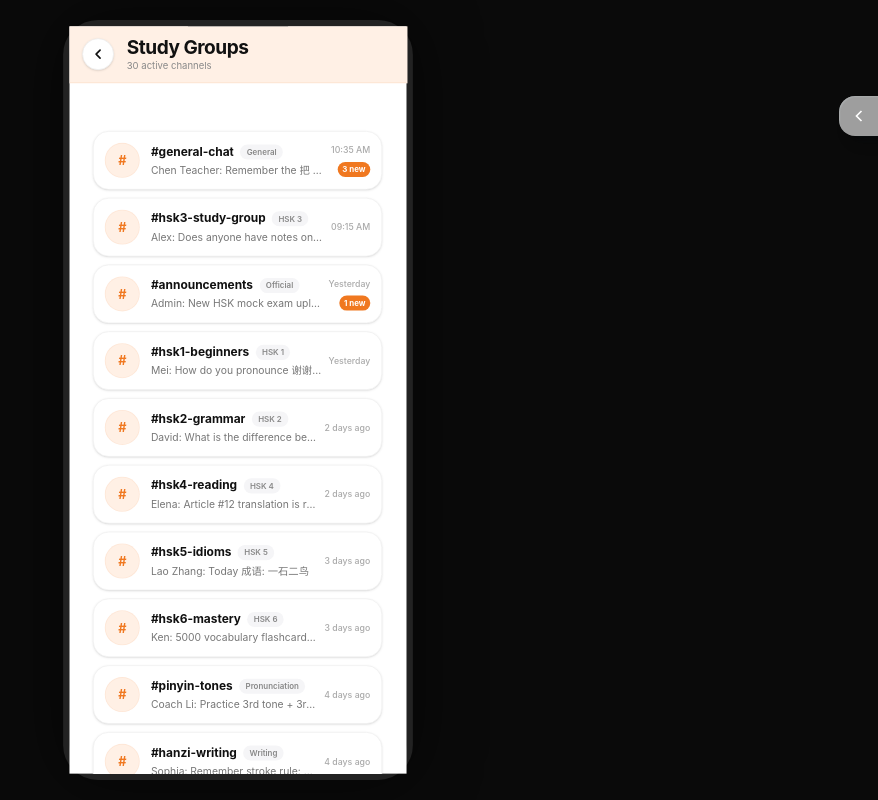
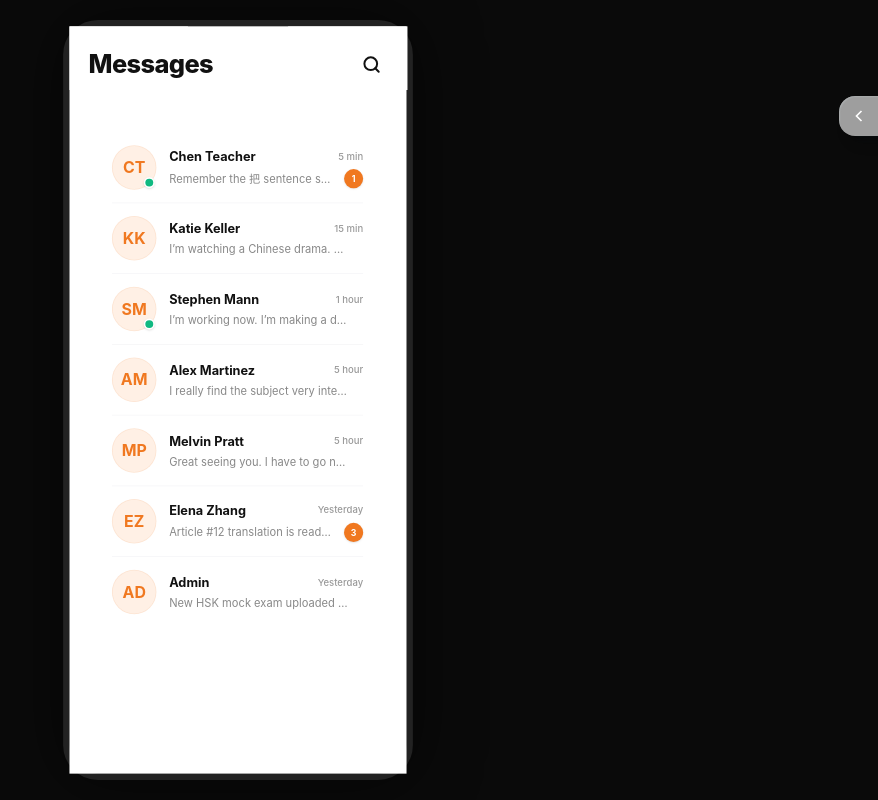
Before and after one commit to ayora304/hsk-pwa-v01, a React (Vite) app: page /chats in a window 1280 px wide. Shown: the whole page, without its empty margins (402-1280 px from the left). Built offline with nearby package versions, Linux system fonts and the light colour scheme; grey boxes are pictures that could not be loaded.

Commit message:
chats redesign start

```diff
--- a/src/pages/chats/ChatsPage.tsx
+++ b/src/pages/chats/ChatsPage.tsx
@@ -1,99 +1,104 @@
-import React, { useState, useEffect, useRef } from 'react';
+import React, { useEffect } from 'react';
 import { useNavigate } from 'react-router-dom';
-import { getStoredChats, getStoredMessages, addMessageToStore, ChatGroup, Message } from '../../data/chatsData';
+
+interface Chat {
+  id: string;
+  name: string;
+  initials: string;
+  message: string;
+  time: string;
+  unread?: number;
+  isOnline?: boolean;
+}
+
+const CHATS: Chat[] = [
+  { id: '1', name: 'Chen Teacher', initials: 'CT', message: 'Remember the 把 sentence structure for tomorrow.', time: '5 min', unread: 1, isOnline: true },
+  { id: '2', name: 'Katie Keller', initials: 'KK', message: 'I’m watching a Chinese drama. What are you doing?', time: '15 min' },
+  { id: '3', name: 'Stephen Mann', initials: 'SM', message: 'I’m working now. I’m making a deposit for our company.', time: '1 hour', isOnline: true },
+  { id: '4', name: 'Alex Martinez', initials: 'AM', message: 'I really find the subject very interesting. I’m enjoying it.', time: '5 hour' },
+  { id: '5', name: 'Melvin Pratt', initials: 'MP', message: 'Great seeing you. I have to go now. I’ll talk to you later.', time: '5 hour' },
+  { id: '6', name: 'Elena Zhang', initials: 'EZ', message: 'Article #12 translation is ready for review.', time: 'Yesterday', unread: 3 },
+  { id: '7', name: 'Admin', initials: 'AD', message: 'New HSK mock exam uploaded to the portal.', time: 'Yesterday' }
+];
 
 export const ChatsPage: React.FC = () => {
   const navigate = useNavigate();
-  const [chats, setChats] = useState<ChatGroup[]>([]);
-  const [activeChatId, setActiveChatId] = useState<string | null>(null);
-  const [messages, setMessages] = useState<Message[]>([]);
-  const [inputVal, setInputVal] = useState('');
-  const messagesEndRef = useRef<HTMLDivElement>(null);
 
   useEffect(() => {
     document.body.style.backgroundColor = '#ffffff';
     document.documentElement.style.backgroundColor = '#ffffff';
     const meta = document.querySelector('meta[name="theme-color"]');
     if (meta) meta.setAttribute('content', '#ffffff');
-    setChats(getStoredChats());
-  }, [activeChatId]);
-
-  useEffect(() => {
-    if (activeChatId) {
-      messagesEndRef.current?.scrollIntoView({ behavior: 'smooth' });
-    }
-  }, [messages, activeChatId]);
-
-  const openChat = (id: string) => {
-    setActiveChatId(id);
-    setMessages(getStoredMessages(id));
-  };
-
-  const handleSend = (e: React.FormEvent) => {
-    e.preventDefault();
-    if (!inputVal.trim() || !activeChatId) return;
-    const newMsg: Message = { id: Date.now().toString(), sender: 'You', text: inputVal.trim(), time: new Date().toLocaleTimeString([], { hour: '2-digit', minute: '2-digit' }), isMe: true };
-    addMessageToStore(activeChatId, newMsg);
-    setMessages(prev => [...prev, newMsg]);
-    setInputVal('');
-  };
+  }, []);
 
   return (
-    <div className="w-full relative pb-24">
-      {activeChatId ? (
-        <div className="flex flex-col h-screen w-full">
-          <div className="fixed top-0 inset-x-0 w-full max-w-[600px] mx-auto transition-all z-50 bg-[#FFF0E5] pt-[env(safe-area-inset-top)] border-b border-[#FCD8BE]/50">
+    <div className="w-full relative pb-32 min-h-screen bg-white">
 
-
-            <div className="px-4 py-3 flex items-center gap-3">
-              <button onClick={() => setActiveChatId(null)} className="w-[40px] h-[40px] flex items-center justify-center bg-white border border-[#EEEEEE] rounded-full shadow-sm cursor-pointer"><svg width="20" height="20" viewBox="0 0 24 24" fill="none" stroke="#111111" strokeWidth="2.5" strokeLinecap="round" strokeLinejoin="round"><polyline points="15 18 9 12 15 6"></polyline></svg></button>
-              <div><h1 className="text-[18px] font-bold text-[#111111] leading-tight">{chats.find(c => c.id === activeChatId)?.name}</h1><p className="text-[11px] text-[#F07820] font-medium">128 active members</p></div>
+      {/* HEADER */}
+      <div className="fixed top-0 inset-x-0 w-full max-w-[1200px] mx-auto z-50 bg-white pt-[calc(env(safe-area-inset-top)+16px)]">
+        <div className="px-6 py-2 flex items-center justify-between">
+          <h1 className="font-extrabold text-[32px] text-[#111111] tracking-tight">Messages</h1>
+          <button className="w-10 h-10 flex items-center justify-center text-[#111111] active:scale-95 transition-transform cursor-pointer">
+            <svg width="24" height="24" viewBox="0 0 24 24" fill="none" stroke="currentColor" strokeWidth="2.5" strokeLinecap="round" strokeLinejoin="round">
+              <circle cx="11" cy="11" r="8"></circle>
+              <line x1="21" y1="21" x2="16.65" y2="16.65"></line>
+            </svg>
+          </button>
         </div>
       </div>
-          <div className="w-full flex-none h-[98px]" />
-          <div className="flex-1 overflow-y-auto space-y-3 py-3">
-            {messages.map((msg) => (
-              <div key={msg.id} className={`flex flex-col ${msg.isMe ? 'items-end' : 'items-start'}`}>
-                {!msg.isMe && <span className="text-[11px] font-bold text-[#888888] ml-2 mb-1">{msg.sender}</span>}
-                <div className={`max-w-[80%] p-3.5 rounded-[18px] text-[14px] leading-relaxed ${msg.isMe ? 'bg-[#F07820] text-white rounded-br-xs shadow-sm' : 'bg-[#F5F5F7] text-[#111111] border border-[#EEEEEE] rounded-bl-xs'}`}>{msg.text}</div>
-                <span className="text-[10px] text-[#AAAAAA] mt-1 px-1">{msg.time}</span>
+
+      {/* INVISIBLE SPACER */}
+      <div className="w-full h-[calc(80px+env(safe-area-inset-top))]" />
+
+      {/* CHAT LIST */}
+      <div className="px-6 flex flex-col">
+        {CHATS.map((chat, index) => (
+          <div
+            key={chat.id}
+            className={`w-full py-4 flex items-center gap-4 cursor-pointer active:opacity-70 transition-opacity ${
+              index !== CHATS.length - 1 ? 'border-b border-[#F5F5F7]' : ''
+            }`}
+          >
+            {/* AVATAR & ONLINE STATUS */}
+            <div className="relative shrink-0">
+              <div className="w-[56px] h-[56px] rounded-full bg-[#FFF0E5] flex items-center justify-center border border-[#FCD8BE]/50">
+                <span className="font-bold text-[20px] text-[#F07820]">{chat.initials}</span>
               </div>
-            ))}
-            <div ref={messagesEndRef} />
+              {chat.isOnline && (
+                <div className="absolute bottom-0.5 right-0.5 w-[14px] h-[14px] bg-[#10B981] rounded-full border-2 border-white z-10 shadow-sm" />
+              )}
             </div>
-          <form onSubmit={handleSend} className="flex items-center gap-2 py-4 flex-none bg-white border-t border-[#EEEEEE]">
-            <input type="text" value={inputVal} onChange={(e) => setInputVal(e.target.value)} placeholder="Message..." className="flex-1 bg-[#F5F5F7] border border-[#EEEEEE] rounded-full py-3.5 px-4 text-sm focus:outline-none focus:border-[#F07820]" />
-            <button type="submit" className="w-[44px] h-[44px] rounded-full bg-[#F07820] text-white flex items-center justify-center shadow-md flex-shrink-0 cursor-pointer"><svg width="18" height="18" viewBox="0 0 24 24" fill="none" stroke="currentColor" strokeWidth="2.5" strokeLinecap="round" strokeLinejoin="round"><line x1="22" y1="2" x2="11" y2="13"></line><polygon points="22 2 15 22 11 13 2 9 22 2"></polygon></svg></button>
-          </form>
+
+            {/* CONTENT */}
+            <div className="min-w-0 flex-1">
+              <div className="flex items-center justify-between mb-1">
+                <h3 className="font-bold text-[16px] text-[#111111] truncate pr-2">
+                  {chat.name}
+                </h3>
+                <span className="text-[12px] font-medium text-[#999999] shrink-0">
+                  {chat.time}
+                </span>
               </div>
-      ) : (
-        <div>
-          <div className="fixed top-0 inset-x-0 w-full max-w-[600px] mx-auto transition-all z-50 bg-[#FFF0E5] pt-[env(safe-area-inset-top)] border-b border-[#FCD8BE]/50">
 
-
-            <div className="px-4 py-3 flex items-center gap-4">
-              <button onClick={() => navigate('/home')} className="w-[40px] h-[40px] flex items-center justify-center bg-white border border-[#EEEEEE] rounded-full shadow-sm cursor-pointer"><svg width="20" height="20" viewBox="0 0 24 24" fill="none" stroke="#111111" strokeWidth="2.5" strokeLinecap="round" strokeLinejoin="round"><polyline points="15 18 9 12 15 6"></polyline></svg></button>
-              <div><h1 className="text-[24px] font-bold text-[#111111] tracking-tight leading-tight">Study Groups</h1><p className="text-xs text-[#888888]">30 active channels</p></div>
+              <div className="flex items-center justify-between">
+                <p className="text-[14px] text-[#888888] truncate pr-4 leading-snug">
+                  {chat.message}
+                </p>
+                {chat.unread && (
+                  <div className="w-6 h-6 rounded-full bg-[#F07820] flex items-center justify-center shrink-0 shadow-sm">
+                    <span className="text-[11px] font-bold text-white leading-none mt-[1px]">
+                      {chat.unread}
+                    </span>
                   </div>
+                )}
               </div>
-          <div className="w-full h-[calc(70px+env(safe-area-inset-top))]" />
-          <div className="space-y-2.5 pt-2">
-            {chats.map((group) => (
-              <div key={group.id} onClick={() => openChat(group.id)} className="w-full p-3.5 rounded-[20px] bg-white border border-[#F0F0F0] shadow-sm flex items-center justify-between cursor-pointer">
-                <div className="flex items-center gap-3.5 min-w-0">
-                  <div className="w-11 h-11 rounded-full bg-[#FFF0E5] flex items-center justify-center font-bold text-[#F07820] text-base flex-shrink-0 border border-[#FCD8BE]/40">#</div>
-                  <div className="min-w-0"><div className="flex items-center gap-2"><h3 className="font-bold text-[#111111] text-[15px] truncate">{group.name}</h3><span className="text-[10px] font-semibold text-[#888888] bg-[#F5F5F7] px-2 py-0.5 rounded-full flex-shrink-0">{group.category}</span></div><p className="text-[13px] text-[#777777] truncate mt-0.5">{group.lastMsg}</p></div>
-                </div>
-                <div className="flex flex-col items-end gap-1.5 flex-shrink-0 ml-2">
-                  <span className="text-[11px] font-medium text-[#AAAAAA]">{group.time}</span>
-                  {group.unread > 0 && <span className="px-1.5 py-0.5 rounded-full bg-[#F07820] text-white text-[10px] font-bold">{group.unread} new</span>}
             </div>
           </div>
         ))}
       </div>
-        </div>
-      )}
+
     </div>
   );
 };
+
 export default ChatsPage;
```
Lines whose indentation alone changed are shown as unchanged.
